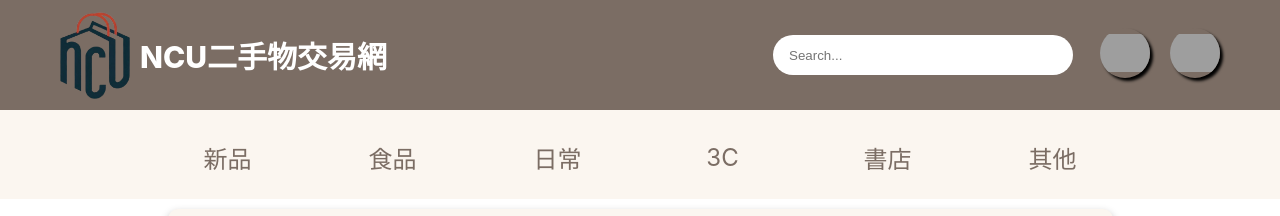
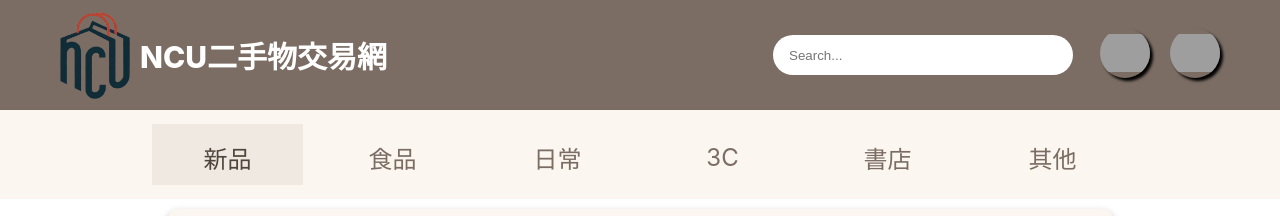
Before and after one commit to ryan8967/mid-term-project, a Vue app: page /home in a window 1280 px wide. In both pictures the pointer is over the element "新品". Shown: the top 216 px of the page. Built offline with nearby package versions, Linux system fonts and the light colour scheme; grey boxes are pictures that could not be loaded.

Commit message:
add some appearance changes

```diff
--- a/src/components/layout/TheNav.vue
+++ b/src/components/layout/TheNav.vue
@@ -179,4 +179,16 @@ a {
   justify-content: center;
   align-items: center;
 }
+
+  .category-menu-item:hover {
+  background-color: #c5bbb237;
+}
+
+.category-menu-item:hover a {
+  color: #4e463c;
+}
+
+.subcategory-menu a:hover {
+  background-color: #c5bbb237;
+}
 </style>
```
